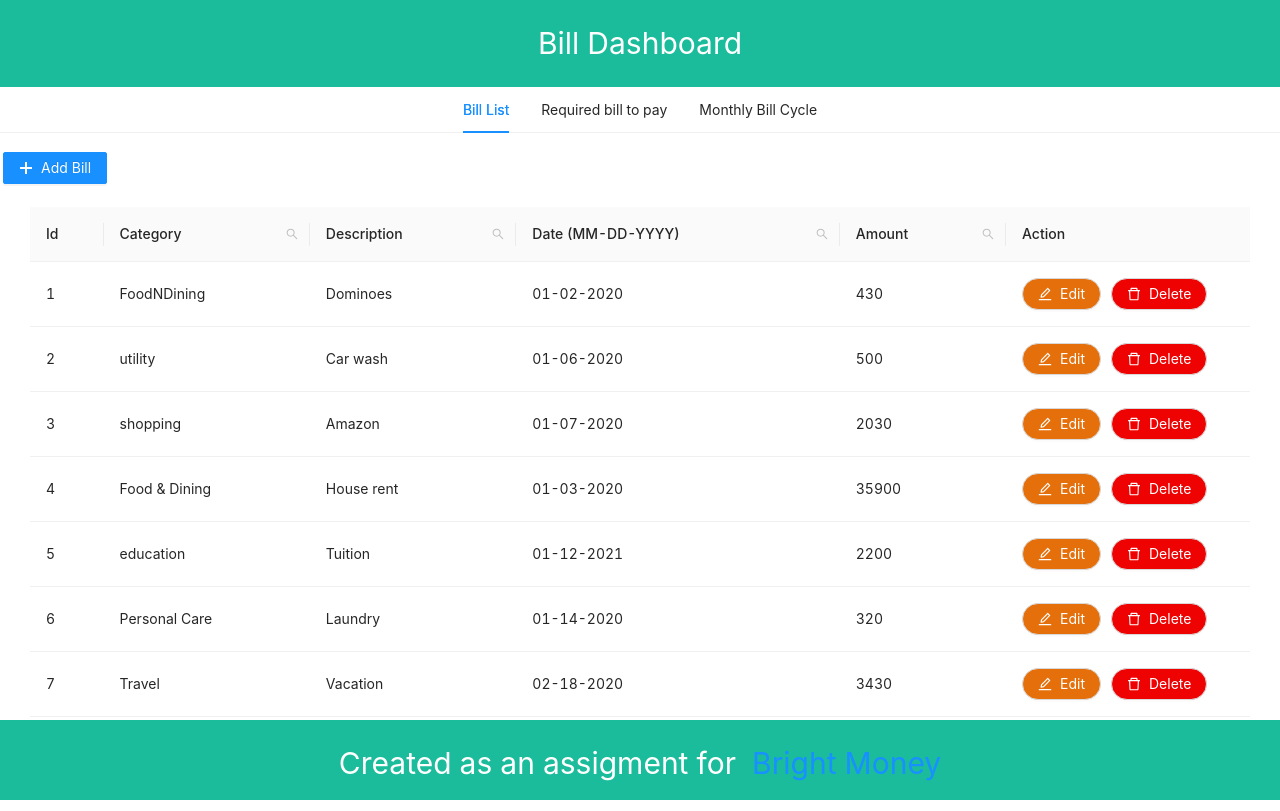
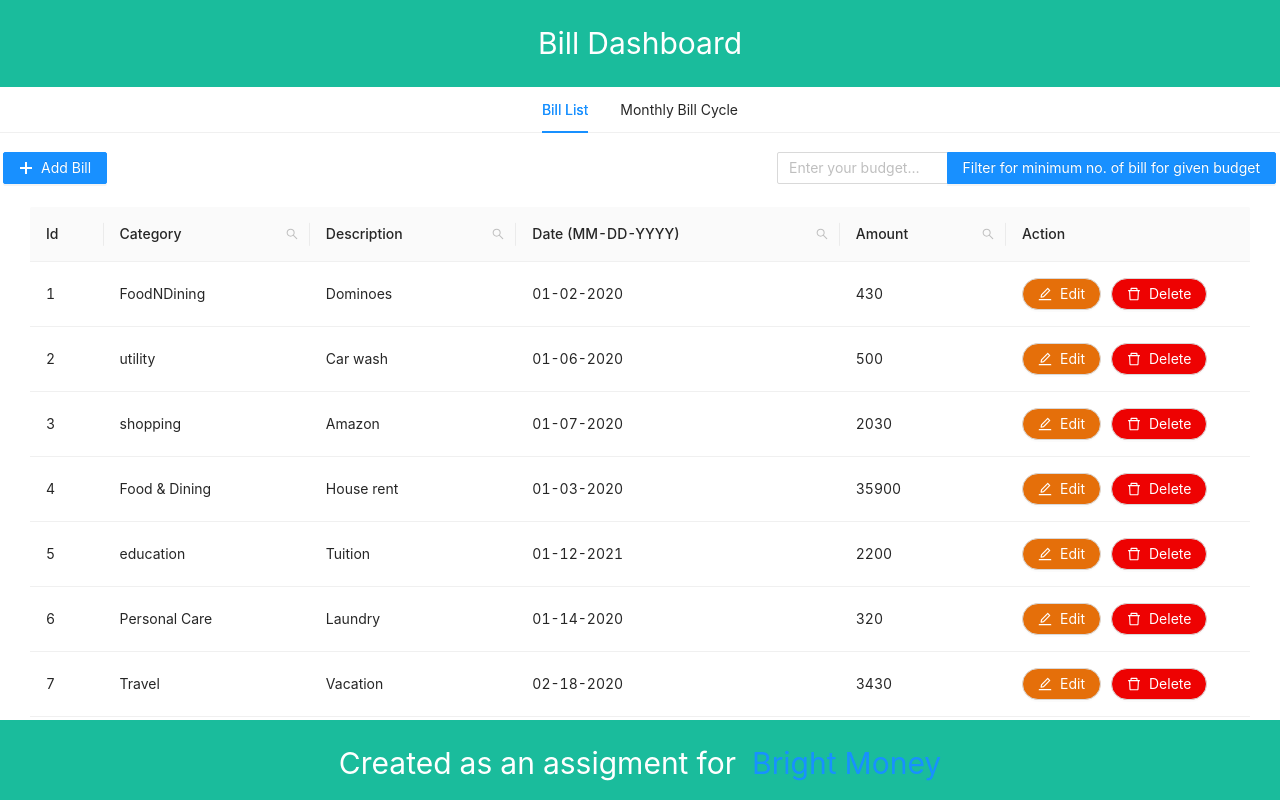
Before and after one commit to AbhishekSatyam96/bill-portal, a React (Create React App) app: page / in a window 1280 px wide. Built offline with nearby package versions, Linux system fonts and the light colour scheme.

Commit message:
minimum bill logic

```diff
--- a/src/components/BillList/billForm.jsx
+++ b/src/components/BillList/billForm.jsx
@@ -19,6 +19,7 @@ class BillForm extends Component {
             date: ''
         }
     }
+
     componentDidMount = () => {
         console.log("props of bill form", this.props);
         this.setState({ visible: this.props.visible })
@@ -43,16 +44,16 @@ class BillForm extends Component {
         }
     }
 
-    handleCancel = () => {
+    handleCancel = async() => {
         this.setState({ visible: false });
-        this.props.closeModal();
+        await this.props.closeModal();
     }
 
     handleDate = (dateString) => {
         this.setState({ date: dateString })
     }
 
-    handleSubmit = () => {
+    handleSubmit = async() => {
         const {
             description, category, date, amount
         } = this.state;
@@ -64,7 +65,7 @@ class BillForm extends Component {
                 amount,
                 date
             }
-            this.props.editBill(payload);
+            await this.props.editBill(payload);
             message.success("Updated successfully..!")
         } else {
             const payload = {
@@ -74,10 +75,9 @@ class BillForm extends Component {
                 amount,
                 date
             }
-            this.props.addBill(payload);
+            await this.props.addBill(payload);
             message.success(`Bill created with amount of ${amount}`);
         }
-
         this.handleCancel();
     }
 
--- a/src/components/BillList/index.jsx
+++ b/src/components/BillList/index.jsx
@@ -8,6 +8,8 @@ import { Table, Button, Input, Popconfirm, message } from 'antd';
 import { EditOutlined, DeleteOutlined, PlusOutlined, SearchOutlined } from '@ant-design/icons';
 import Highlighter from 'react-highlight-words';
 import BillForm from './billForm';
+
+const { Search } = Input;
 class BillList extends Component {
     constructor(props) {
         super(props);
@@ -15,11 +17,18 @@ class BillList extends Component {
             searchText: '',
             searchedColumn: '',
             operation: '',
-            editData: []
+            editData: [],
+            record: []
         }
     }
+
+    fetchList = () => {
+        this.setState({record: this.props.billData})
+    }
+
     componentDidMount = () => {
         console.log("props of bill list", this.props);
+        this.fetchList()
     }
 
     handleSearch = (selectedKeys, confirm, dataIndex) => {
@@ -89,8 +98,9 @@ class BillList extends Component {
         )),
     });
 
-    closeModal = () => {
-        this.setState({ operation: '' })
+    closeModal = async() => {
+        this.setState({ operation: ''})
+        await this.fetchList();
     }
 
     handleDelete = (id, amount) => {
@@ -98,10 +108,31 @@ class BillList extends Component {
         message.success(`Deleted Bill card of amount ${amount}`);
     }
 
+    filterMinimumBill = (amount) => {
+        console.log("amount", amount);
+        this.setState({record: this.props.billData})
+        const {
+            record
+        } = this.state;
+        let tempRecord = record;
+        tempRecord.sort((a,b) => {
+            return a.amount > b.amount ? -1 : 1
+        });
+        let totalAmount = 0
+        tempRecord = tempRecord.filter(item => {
+            if(totalAmount + item.amount <= amount){
+                totalAmount = totalAmount + item.amount;
+                return item;
+            }
+        })
+        this.setState({record: tempRecord})
+    }
+
     render() {
         const {
-            operation, editData
+            operation, editData, record
         } = this.state;
+        console.log("record...",record);
         const columns = [
             {
                 title: 'Id',
@@ -179,12 +210,24 @@ class BillList extends Component {
                 >
                     Add Bill
                 </Button>
+                <Search
+                    placeholder="Enter your budget amount here.."
+                    allowClear
+                    enterButton="Filter for minimum no. of bill for given budget"
+                    style={{
+                        width: 500,
+                        float: 'right',
+                        margin: '3px'
+                    }}
+                    onSearch={this.filterMinimumBill}
+                    onChange={this.fetchList}
+                />
                 <Table
                     style={{
                         margin: '10px',
                         padding: '20px'
                     }}
-                    dataSource={this.props.billData}
+                    dataSource={record}
                     columns={columns}
                 />
             </div>
--- a/src/components/Dashboard/index.jsx
+++ b/src/components/Dashboard/index.jsx
@@ -12,9 +12,7 @@ export default class Dashboard extends Component {
                     <TabPane tab="Bill List" key="1">
                         <BillList />
                     </TabPane>
-                    <TabPane tab="Required bill to pay" key="3">
-                        Content of Tab Pane 2
-                    </TabPane><TabPane tab="Monthly Bill Cycle" key="2">
+                    <TabPane tab="Monthly Bill Cycle" key="2">
                         Content of Tab Pane 3
                     </TabPane>
                 </Tabs>
--- a/src/redux/reducers/BillReducer.js
+++ b/src/redux/reducers/BillReducer.js
@@ -6,49 +6,49 @@ let initialState = {
       "id": 1,
       "description": "Dominoes",
       "category": "FoodNDining",
-      "amount": "430",
+      "amount": 430,
       "date": "01-02-2020"
     },
     {
       "id": 2,
       "description": "Car wash",
       "category": "utility",
-      "amount": "500",
+      "amount": 500,
       "date": "01-06-2020"
     },
     {
       "id": 3,
       "description": "Amazon",
       "category": "shopping",
-      "amount": "2030",
+      "amount": 2030,
       "date": "01-07-2020"
     },
     {
       "id": 4,
       "description": "House rent",
       "category": "Food & Dining",
-      "amount": "35900",
+      "amount": 35900,
       "date": "01-03-2020"
     },
     {
       "id": 5,
       "description": "Tuition",
       "category": "education",
-      "amount": "2200",
+      "amount": 2200,
       "date": "01-12-2021"
     },
     {
       "id": 6,
       "description": "Laundry",
       "category": "Personal Care",
-      "amount": "320",
+      "amount": 320,
       "date": "01-14-2020"
     },
     {
       "id": 7,
       "description": "Vacation",
       "category": "Travel",
-      "amount": "3430",
+      "amount": 3430,
       "date": "02-18-2020"
     }
   ],
```
